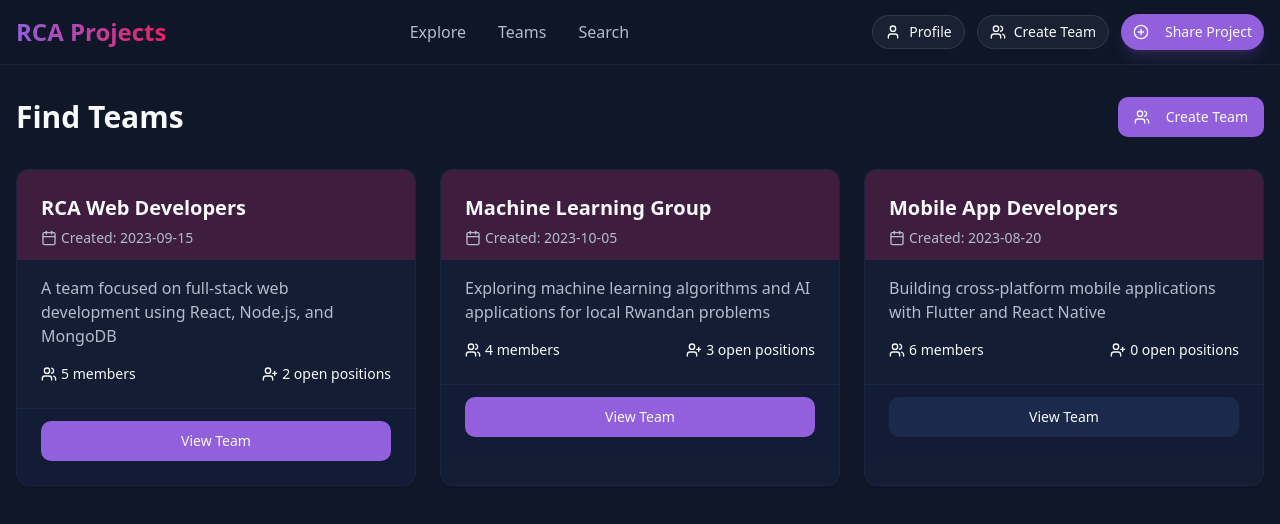
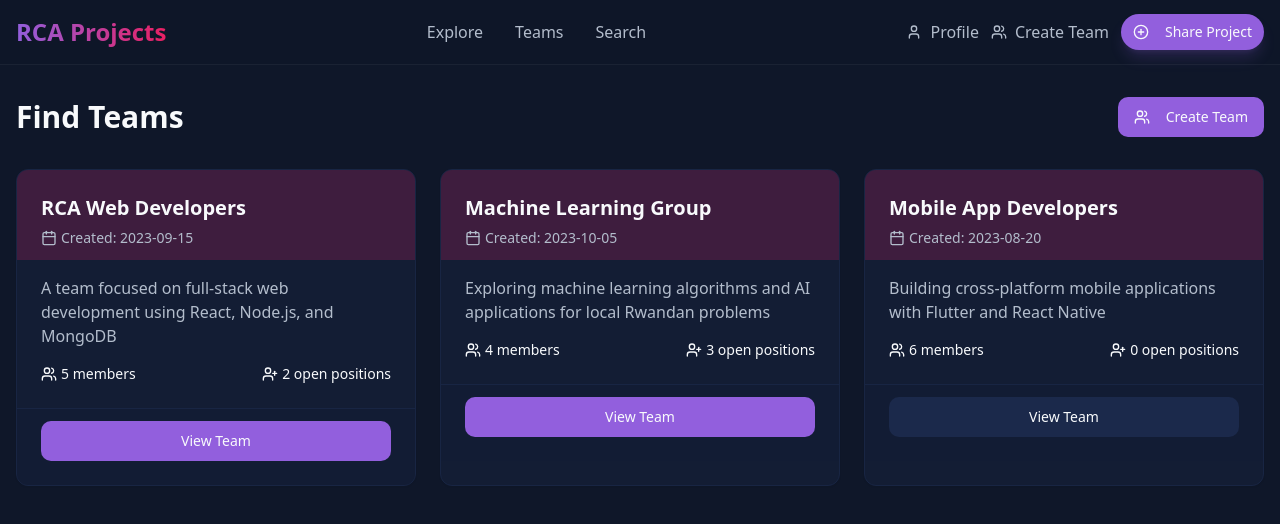
Before and after one commit to rukP/share-collab-space, a React (Vite) app: page /teams in a window 1280 px wide. Shown: the top 524 px of the page. Built offline with nearby package versions, Linux system fonts and the light colour scheme.

Commit message:
Fix: Profile link
Change the profile button to a link.

```diff
--- a/src/components/Header.tsx
+++ b/src/components/Header.tsx
@@ -1,8 +1,8 @@
 
 import { Link } from "react-router-dom";
-import { Button } from "@/components/ui/button";
 import { PlusCircle, User, Menu, X, Search, Users } from "lucide-react";
 import { useState } from "react";
+import { Button } from "@/components/ui/button";
 
 export const Header = () => {
   const [mobileMenuOpen, setMobileMenuOpen] = useState(false);
@@ -27,11 +27,11 @@ export const Header = () => {
         </div>
 
         <nav className="hidden md:flex items-center gap-3">
-          <Link to="/profile" className="flex items-center gap-2 px-3 py-1.5 text-sm rounded-full border border-white/10 bg-white/5 backdrop-blur-sm hover:bg-white/10 transition-colors">
+          <Link to="/profile" className="text-muted-foreground hover:text-foreground transition-colors flex items-center gap-2">
             <User className="w-4 h-4" />
             Profile
           </Link>
-          <Link to="/create-team" className="flex items-center gap-2 px-3 py-1.5 text-sm rounded-full border border-white/10 bg-white/5 backdrop-blur-sm hover:bg-white/10 transition-colors">
+          <Link to="/create-team" className="text-muted-foreground hover:text-foreground transition-colors flex items-center gap-2">
             <Users className="w-4 h-4" />
             Create Team
           </Link>
```
